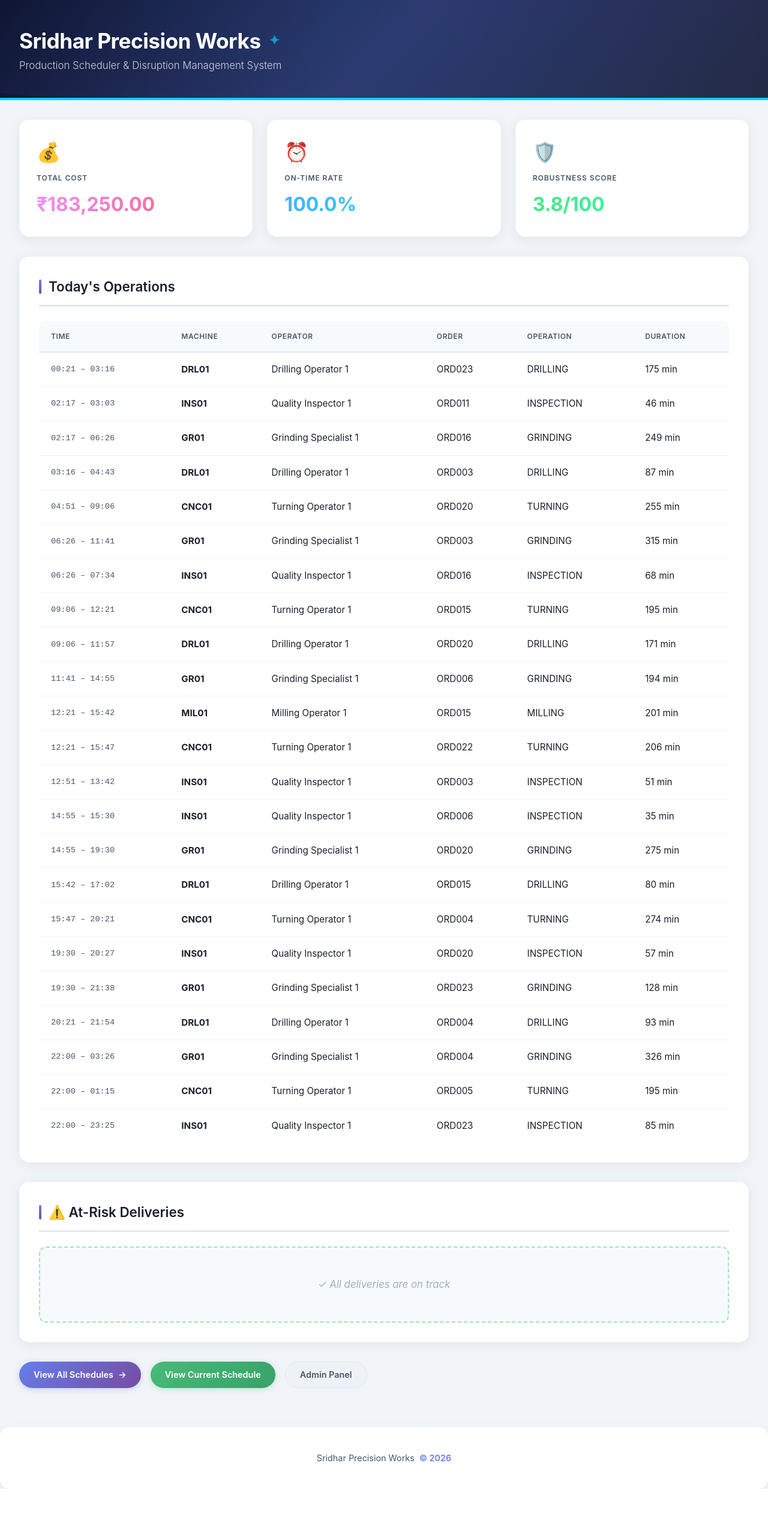
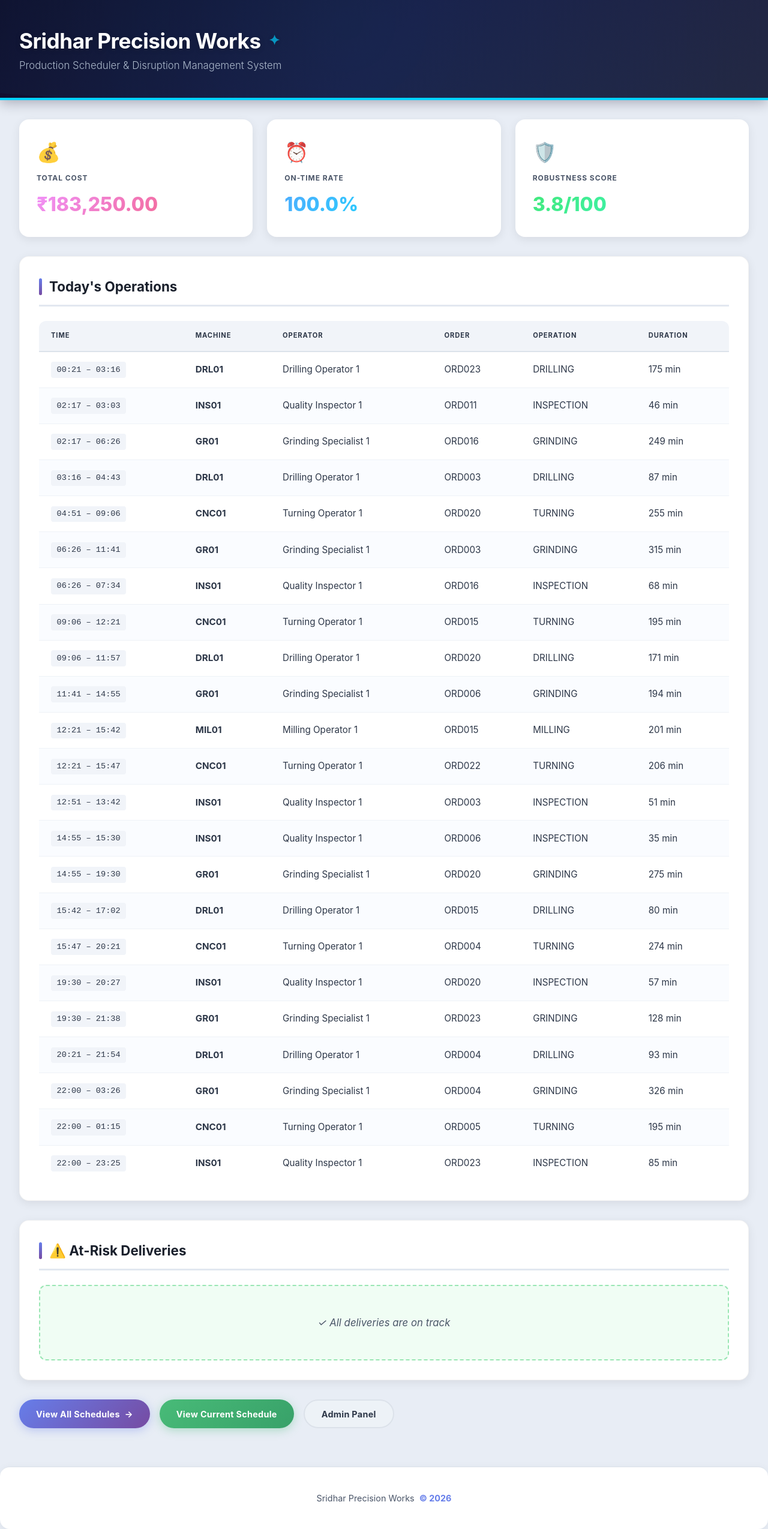
Before and after one commit to archana251104/Production-Scheduler-Disruption-Management-System, a Django app: page / in a window 1280 px wide. Shown: the whole page at 60% size. Before the commit the page ends 2482 px from the top, so only its background shows below. Run offline with Django 5.2, Linux system fonts and the light colour scheme; data comes from the database, SQL or seed files in the repository.

Commit message:
fixed deployment config

```diff
--- a/scheduler/templates/scheduler/supervisor_dashboard.html
+++ b/scheduler/templates/scheduler/supervisor_dashboard.html
@@ -15,7 +15,7 @@
 
             body {
                 font-family: 'Inter', -apple-system, BlinkMacSystemFont, 'Segoe UI', Roboto, sans-serif;
-                background: #f0f4f8;
+                background: #e8edf5;
                 color: #1a202c;
                 min-height: 100vh;
                 line-height: 1.6;
@@ -23,12 +23,13 @@
 
             /* Modern Header with Gradient Animation */
             .header {
-                background: linear-gradient(135deg, #0f0c29, #302b63, #24243e);
+                background: linear-gradient(135deg, #0f0c29, #1a1640, #24243e);
                 color: white;
                 padding: 2.5rem 2rem;
                 position: relative;
                 overflow: hidden;
                 border-bottom: 4px solid #00d2ff;
+                box-shadow: 0 4px 20px rgba(15, 12, 41, 0.3);
             }
 
             .header::before {
@@ -38,7 +39,7 @@
                 left: -50%;
                 width: 200%;
                 height: 200%;
-                background: radial-gradient(circle at 30% 50%, rgba(0, 210, 255, 0.1) 0%, transparent 60%);
+                background: radial-gradient(circle at 30% 50%, rgba(0, 210, 255, 0.08) 0%, transparent 60%);
                 animation: shimmer 8s ease-in-out infinite alternate;
             }
 
@@ -61,6 +62,7 @@
                 display: flex;
                 align-items: center;
                 gap: 0.75rem;
+                text-shadow: 0 2px 10px rgba(0, 0, 0, 0.2);
             }
 
             .header h1::after {
@@ -87,9 +89,10 @@
             .header p {
                 position: relative;
                 z-index: 1;
-                opacity: 0.8;
+                opacity: 0.85;
                 font-weight: 300;
                 font-size: 1.05rem;
+                color: #c8d6e5;
             }
 
             .container {
@@ -98,7 +101,7 @@
                 padding: 2rem;
             }
 
-            /* Modern Metrics Grid - Glassmorphism style */
+            /* Modern Metrics Grid - Enhanced contrast */
             .metrics-grid {
                 display: grid;
                 grid-template-columns: repeat(auto-fit, minmax(250px, 1fr));
@@ -107,11 +110,11 @@
             }
 
             .metric-card {
-                background: white;
+                background: #ffffff;
                 border-radius: 16px;
                 padding: 1.75rem;
-                box-shadow: 0 4px 20px rgba(0, 0, 0, 0.06);
-                border: 1px solid rgba(0, 0, 0, 0.04);
+                box-shadow: 0 4px 16px rgba(0, 0, 0, 0.08);
+                border: 1px solid rgba(255, 255, 255, 0.9);
                 transition: all 0.3s ease;
                 position: relative;
                 overflow: hidden;
@@ -135,7 +138,8 @@
 
             .metric-card:hover {
                 transform: translateY(-4px);
-                box-shadow: 0 8px 30px rgba(0, 0, 0, 0.1);
+                box-shadow: 0 8px 30px rgba(0, 0, 0, 0.12);
+                border-color: rgba(102, 126, 234, 0.2);
             }
 
             .metric-card.cost::before {
@@ -154,11 +158,12 @@
                 font-size: 2rem;
                 margin-bottom: 0.5rem;
                 display: block;
+                opacity: 0.9;
             }
 
             .metric-label {
                 font-size: 0.75rem;
-                font-weight: 600;
+                font-weight: 700;
                 color: #4a5568;
                 text-transform: uppercase;
                 letter-spacing: 0.08em;
@@ -167,7 +172,7 @@
 
             .metric-value {
                 font-size: 2rem;
-                font-weight: 700;
+                font-weight: 800;
                 color: #1a202c;
                 background: linear-gradient(135deg, #667eea, #764ba2);
                 -webkit-background-clip: text;
@@ -196,25 +201,25 @@
                 background-clip: text;
             }
 
-            /* Modern Card Design */
+            /* Modern Card Design - Enhanced contrast */
             .section {
-                background: white;
+                background: #ffffff;
                 border-radius: 16px;
                 padding: 2rem;
                 margin-bottom: 2rem;
-                box-shadow: 0 4px 20px rgba(0, 0, 0, 0.06);
-                border: 1px solid rgba(0, 0, 0, 0.04);
+                box-shadow: 0 4px 16px rgba(0, 0, 0, 0.08);
+                border: 1px solid rgba(0, 0, 0, 0.05);
                 transition: transform 0.2s ease, box-shadow 0.3s ease;
             }
 
             .section:hover {
                 transform: translateY(-2px);
-                box-shadow: 0 8px 30px rgba(0, 0, 0, 0.08);
+                box-shadow: 0 8px 30px rgba(0, 0, 0, 0.1);
             }
 
             .section h2 {
                 font-size: 1.4rem;
-                font-weight: 600;
+                font-weight: 700;
                 margin-bottom: 1.5rem;
                 color: #1a202c;
                 display: flex;
@@ -228,16 +233,17 @@
             .section h2::before {
                 content: '';
                 display: inline-block;
-                width: 4px;
-                height: 24px;
+                width: 5px;
+                height: 28px;
                 background: linear-gradient(180deg, #667eea, #764ba2);
                 border-radius: 4px;
+                flex-shrink: 0;
             }
 
-            /* Modern Table Design */
+            /* Modern Table Design - Enhanced readability */
             .table-wrapper {
                 overflow-x: auto;
-                -webkit-overflow-scrolling: touch;
+                /* Removed -webkit-overflow-scrolling: touch; here */
                 margin: 0 -0.5rem;
                 padding: 0 0.5rem;
                 border-radius: 12px;
@@ -250,25 +256,27 @@
                 border-radius: 12px;
                 overflow: hidden;
                 min-width: 650px;
+                background: #ffffff;
             }
 
             th {
-                background: #f7fafc;
+                background: #f1f4f9;
                 padding: 1rem 1.25rem;
                 text-align: left;
-                font-weight: 600;
-                font-size: 0.75rem;
+                font-weight: 700;
+                font-size: 0.7rem;
                 text-transform: uppercase;
-                letter-spacing: 0.05em;
-                color: #4a5568;
-                border-bottom: 2px solid #e2e8f0;
+                letter-spacing: 0.08em;
+                color: #2d3748;
+                border-bottom: 2px solid #dce2ea;
             }
 
             td {
                 padding: 1rem 1.25rem;
-                border-bottom: 1px solid #edf2f7;
+                border-bottom: 1px solid #eef2f7;
                 font-size: 0.95rem;
                 vertical-align: middle;
+                color: #2d3748;
             }
 
             tr:last-child td {
@@ -276,25 +284,38 @@
             }
 
             tr:hover td {
-                background: #f7fafc;
+                background: #f7faff;
+            }
+
+            /* Zebra striping for better readability */
+            tr:nth-child(even) td {
+                background: #fafcff;
+            }
+
+            tr:nth-child(even):hover td {
+                background: #f5f8ff;
             }
 
             .time {
                 font-family: 'JetBrains Mono', 'Courier New', monospace;
                 font-size: 0.85rem;
-                color: #4a5568;
+                color: #2d3748;
                 font-weight: 500;
+                background: #f1f4f9;
+                padding: 0.15rem 0.6rem;
+                border-radius: 4px;
+                display: inline-block;
             }
 
-            /* Modern Status Badges */
+            /* Modern Status Badges - Enhanced contrast */
             .status-badge {
                 display: inline-block;
-                padding: 0.35rem 1rem;
+                padding: 0.35rem 1.1rem;
                 border-radius: 50px;
-                font-size: 0.75rem;
+                font-size: 0.7rem;
                 font-weight: 700;
                 text-transform: uppercase;
-                letter-spacing: 0.04em;
+                letter-spacing: 0.06em;
                 transition: all 0.3s ease;
             }
 
@@ -304,53 +325,60 @@
 
             .status-on-time {
                 background: linear-gradient(135deg, #c6f6d5, #9ae6b4);
-                color: #22543d;
-                box-shadow: 0 2px 8px rgba(72, 187, 120, 0.2);
+                color: #1a4731;
+                box-shadow: 0 2px 8px rgba(72, 187, 120, 0.25);
             }
 
             .status-late {
                 background: linear-gradient(135deg, #fed7d7, #feb2b2);
                 color: #742a2a;
-                box-shadow: 0 2px 8px rgba(245, 101, 101, 0.2);
+                box-shadow: 0 2px 8px rgba(245, 101, 101, 0.25);
             }
 
             .status-critical {
                 background: linear-gradient(135deg, #feb2b2, #fc8181);
                 color: #742a2a;
-                box-shadow: 0 2px 8px rgba(245, 101, 101, 0.3);
+                box-shadow: 0 2px 8px rgba(245, 101, 101, 0.35);
                 animation: critical-pulse 2s ease-in-out infinite;
+            }
+
+            /* New class to replace inline style */
+            .delay-text {
+                color: #e53e3e;
             }
 
             @keyframes critical-pulse {
 
                 0%,
                 100% {
-                    box-shadow: 0 2px 8px rgba(245, 101, 101, 0.3);
+                    box-shadow: 0 2px 8px rgba(245, 101, 101, 0.35);
                 }
 
                 50% {
-                    box-shadow: 0 2px 16px rgba(245, 101, 101, 0.6);
+                    box-shadow: 0 2px 20px rgba(245, 101, 101, 0.6);
                 }
             }
 
+            /* No Data - Enhanced contrast */
             .no-data {
                 text-align: center;
                 padding: 3rem 2rem;
-                color: #a0aec0;
+                color: #4a5568;
                 font-style: italic;
-                background: #f7fafc;
+                background: #f7faff;
                 border-radius: 12px;
-                border: 2px dashed #e2e8f0;
+                border: 2px dashed #dce2ea;
                 font-size: 1.05rem;
             }
 
             .no-data h2 {
                 font-size: 1.5rem;
-                color: #4a5568;
+                color: #2d3748;
                 margin-bottom: 0.5rem;
                 font-style: normal;
                 border-bottom: none;
                 padding-bottom: 0;
+                font-weight: 700;
             }
 
             .no-data h2::before {
@@ -359,20 +387,27 @@
 
             .no-data p {
                 margin: 0.5rem 0;
+                color: #4a5568;
             }
 
             .no-data code {
                 background: #edf2f7;
-                padding: 0.5rem 1rem;
+                padding: 0.5rem 1.2rem;
                 border-radius: 8px;
                 font-family: 'JetBrains Mono', 'Courier New', monospace;
                 font-size: 0.9rem;
                 color: #2d3748;
                 display: inline-block;
                 margin-top: 0.5rem;
+                border: 1px solid #dce2ea;
             }
 
-            /* Action Buttons */
+            .no-data.success {
+                border-color: #9ae6b4;
+                background: #f0fdf4;
+            }
+
+            /* Action Buttons - Enhanced contrast */
             .action-buttons {
                 display: flex;
                 gap: 1rem;
@@ -381,28 +416,29 @@
             }
 
             .btn {
-                padding: 0.6rem 1.5rem;
+                padding: 0.65rem 1.75rem;
                 border: none;
                 border-radius: 50px;
                 font-size: 0.9rem;
-                font-weight: 600;
+                font-weight: 700;
                 cursor: pointer;
                 text-decoration: none;
                 display: inline-flex;
                 align-items: center;
                 gap: 0.5rem;
                 transition: all 0.3s ease;
+                letter-spacing: 0.02em;
             }
 
             .btn-primary {
                 background: linear-gradient(135deg, #667eea, #764ba2);
                 color: white;
-                box-shadow: 0 2px 10px rgba(102, 126, 234, 0.3);
+                box-shadow: 0 4px 15px rgba(102, 126, 234, 0.35);
             }
 
             .btn-primary:hover {
-                transform: translateY(-2px);
-                box-shadow: 0 4px 20px rgba(102, 126, 234, 0.4);
+                transform: translateY(-3px);
+                box-shadow: 0 6px 25px rgba(102, 126, 234, 0.5);
             }
 
             .btn-primary::after {
@@ -416,38 +452,39 @@
 
             .btn-secondary {
                 background: #edf2f7;
-                color: #4a5568;
-                border: 1px solid #e2e8f0;
+                color: #2d3748;
+                border: 2px solid #dce2ea;
             }
 
             .btn-secondary:hover {
                 background: #e2e8f0;
-                transform: translateY(-2px);
-                box-shadow: 0 4px 12px rgba(0, 0, 0, 0.08);
+                transform: translateY(-3px);
+                box-shadow: 0 4px 15px rgba(0, 0, 0, 0.08);
+                border-color: #cbd5e0;
             }
 
             .btn-success {
                 background: linear-gradient(135deg, #48bb78, #38a169);
                 color: white;
-                box-shadow: 0 2px 10px rgba(72, 187, 120, 0.3);
+                box-shadow: 0 4px 15px rgba(72, 187, 120, 0.35);
             }
 
             .btn-success:hover {
-                transform: translateY(-2px);
-                box-shadow: 0 4px 20px rgba(72, 187, 120, 0.4);
+                transform: translateY(-3px);
+                box-shadow: 0 6px 25px rgba(72, 187, 120, 0.5);
             }
 
-            /* Footer */
+            /* Footer - Enhanced contrast */
             .footer {
                 text-align: center;
                 padding: 2.5rem 2rem;
                 color: #4a5568;
-                border-top: 1px solid #edf2f7;
+                border-top: 1px solid #dce2ea;
                 margin-top: 2rem;
                 font-size: 0.9rem;
-                background: white;
+                background: #ffffff;
                 border-radius: 16px;
-                box-shadow: 0 4px 20px rgba(0, 0, 0, 0.04);
+                box-shadow: 0 4px 16px rgba(0, 0, 0, 0.06);
             }
 
             .footer p {
@@ -460,7 +497,7 @@
 
             .footer span {
                 color: #667eea;
-                font-weight: 600;
+                font-weight: 700;
             }
 
             /* Responsive */
@@ -546,22 +583,22 @@
 
             /* Custom scrollbar */
             ::-webkit-scrollbar {
-                width: 6px;
-                height: 6px;
+                width: 8px;
+                height: 8px;
             }
 
             ::-webkit-scrollbar-track {
-                background: #f7fafc;
+                background: #e8edf5;
                 border-radius: 10px;
             }
 
             ::-webkit-scrollbar-thumb {
-                background: #cbd5e0;
+                background: #c4cdd9;
                 border-radius: 10px;
             }
 
             ::-webkit-scrollbar-thumb:hover {
-                background: #a0aec0;
+                background: #a8b5c7;
             }
         </style>
     </head>
@@ -614,7 +651,7 @@
                         <tbody>
                             {% for op in today_operations %}
                             <tr>
-                                <td class="time">{{ op.start_time|time:"H:i" }} – {{ op.end_time|time:"H:i" }}</td>
+                                <td><span class="time">{{ op.start_time|time:"H:i" }} – {{ op.end_time|time:"H:i" }}</span></td>
                                 <td><strong>{{ op.machine.machine_id }}</strong></td>
                                 <td>{{ op.operator.name|default:"—" }}</td>
                                 <td>{{ op.operation.order.order_number }}</td>
@@ -651,11 +688,11 @@
                             <tr>
                                 <td><strong>{{ oc.order.order_number }}</strong></td>
                                 <td>{{ oc.order.customer.name }}</td>
-                                <td class="time">{{ oc.order.due_date|date:"Y-m-d H:i" }}</td>
-                                <td class="time">{{ oc.completion_time|date:"Y-m-d H:i" }}</td>
+                                <td><span class="time">{{ oc.order.due_date|date:"Y-m-d H:i" }}</span></td>
+                                <td><span class="time">{{ oc.completion_time|date:"Y-m-d H:i" }}</span></td>
                                 <td>
                                     {% with delay=oc.completion_time|timesince:oc.order.due_date %}
-                                    <strong style="color: #e53e3e;">+{{ delay }}</strong>
+                                    <strong class="delay-text">+{{ delay }}</strong>
                                     {% endwith %}
                                 </td>
                                 <td>
@@ -667,7 +704,7 @@
                     </table>
                 </div>
                 {% else %}
-                <div class="no-data" style="border-color: #9ae6b4;">
+                <div class="no-data success">
                     ✓ All deliveries are on track
                 </div>
                 {% endif %}
```
